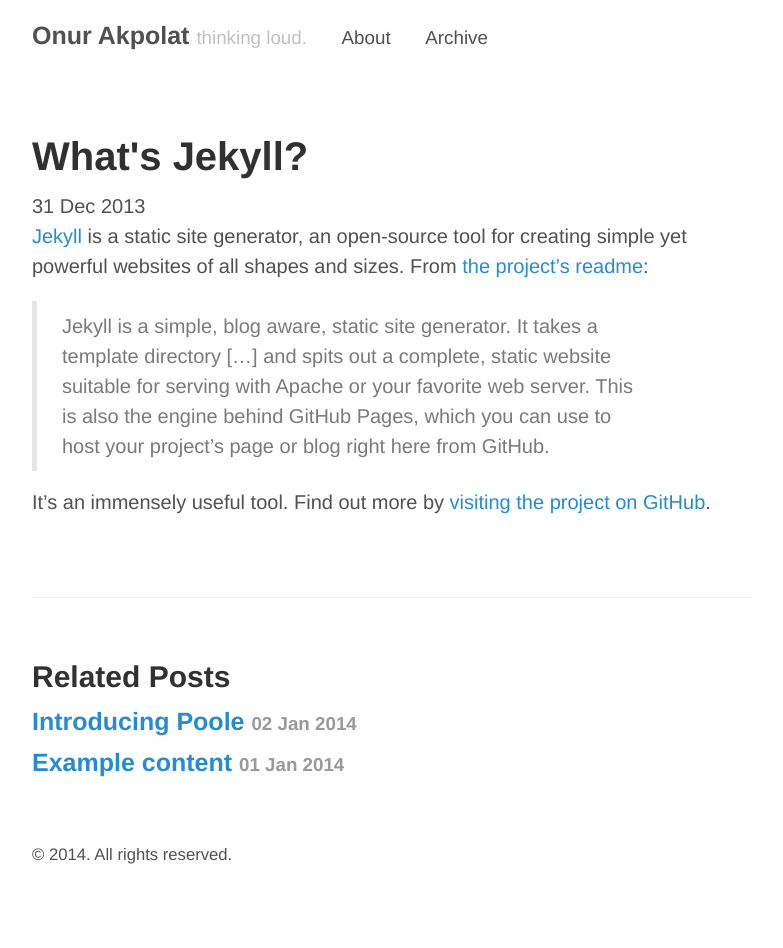
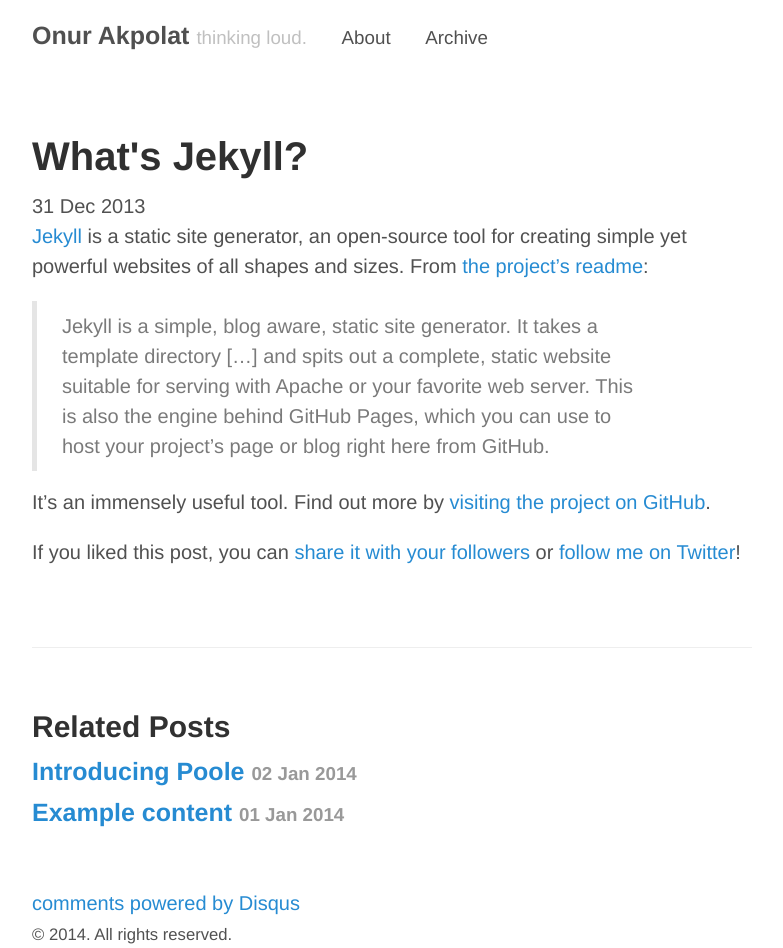
Before and after one commit to onurakpolat/onurakpolat.github.io, a Jekyll site: the page built from _posts/2013-12-31-whats-jekyll.md, in a window 1280 px wide. Shown: the whole page, without its empty margins (248-1031 px from the left). Built offline with Jekyll 4.4.1, drawn with Linux system fonts in a browser that asks for light colours; comment, search, counter and statistics services are not loaded; before the commit the page ends 900 px from its top, so only the background shows below that.

Commit message:
Update 2013-12-31-whats-jekyll.md

```diff
--- a/_posts/2013-12-31-whats-jekyll.md
+++ b/_posts/2013-12-31-whats-jekyll.md
@@ -8,3 +10,5 @@ title: What's Jekyll?
 > Jekyll is a simple, blog aware, static site generator. It takes a template directory [...] and spits out a complete, static website suitable for serving with Apache or your favorite web server. This is also the engine behind GitHub Pages, which you can use to host your project’s page or blog right here from GitHub.
 
 It's an immensely useful tool. Find out more by [visiting the project on GitHub](https://github.com/jekyll/jekyll).
+
+{% include twitter_plug.html %}
```
Also changed, not shown: other parts of _posts/2013-12-31-whats-jekyll.md (+2 -0 lines).
